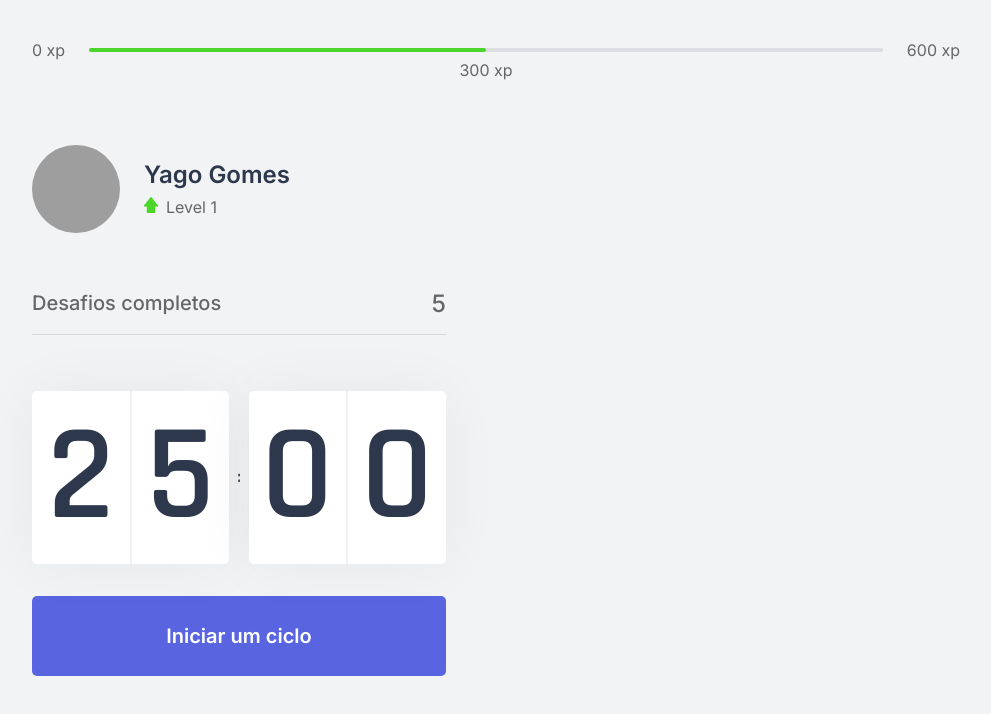
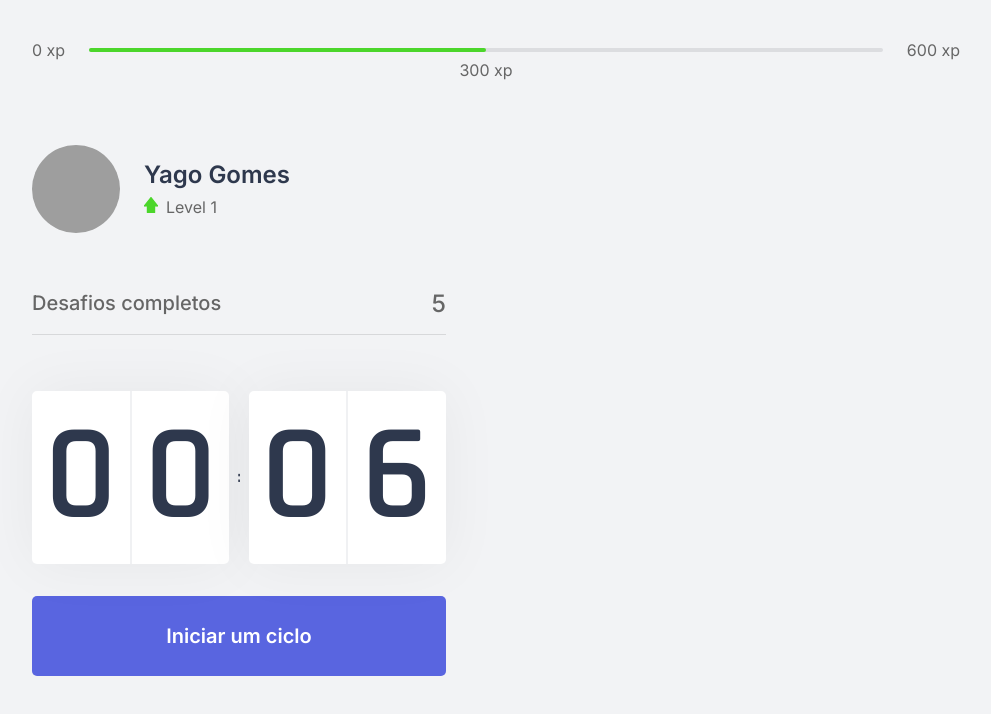
Before and after one commit to yagogomesc/nlw4-moveit, a Next.js app: page / in a window 1280 px wide. Shown: the top 714 px of the page, without its empty margins (144-1135 px from the left). Built offline with nearby package versions, Linux system fonts and the light colour scheme; grey boxes are pictures that could not be loaded.

Commit message:
Adiciona botão de finalizado

```diff
--- a/src/components/Countdown.tsx
+++ b/src/components/Countdown.tsx
@@ -4,8 +4,9 @@
 let countdownTimeout: NodeJS.Timeout;
 
 export function Countdown() {
-  const [time, setTime] = useState(25 * 60);
+  const [time, setTime] = useState(0.1 * 60);
   const [isActive, setIsActive] = useState(false);
+  const [hasFinished, setHasFinished] = useState(false);
 
   const minutes = Math.floor(time / 60);
   const seconds = time % 60;
@@ -20,7 +21,7 @@
   function resetCountdown() {
     clearTimeout(countdownTimeout);
     setIsActive(false);
-    setTime(25 * 60);
+    setTime(0.1 * 60);
   }
 
   useEffect(() => {
@@ -28,6 +29,9 @@
       countdownTimeout = setTimeout(() => {
         setTime(time - 1);
       }, 1000);
+    } else if (isActive && time === 0) {
+      setHasFinished(true);
+      setIsActive(false);
     }
   }, [isActive, time]);
 
@@ -45,6 +49,12 @@
         </div>
       </div>
 
+      {hasFinished ? (
+        <button disabled className={styles.countdownButton}>
+          Ciclo encerrado
+        </button>
+      ) : (
+        <>
           {isActive ? (
             <button
               type="button"
@@ -62,6 +72,8 @@
               Iniciar um ciclo
             </button>
           )}
+        </>
+      )}
     </div>
   );
 }
--- a/src/styles/components/Countdown.module.css
+++ b/src/styles/components/Countdown.module.css
@@ -60,7 +60,7 @@
   transition: background-color 0.2s;
 }
 
-.countdownButton:hover {
+.countdownButton:not(:disabled):hover {
   background: var(--blue-dark);
 }
 
@@ -73,3 +73,9 @@
   background: var(--red);
   color: var(--white);
 }
+
+.countdownButton:disabled {
+  background: var(--white);
+  color: var(--text);
+  cursor: not-allowed;
+}
```
Lines whose indentation alone changed are shown as unchanged.
